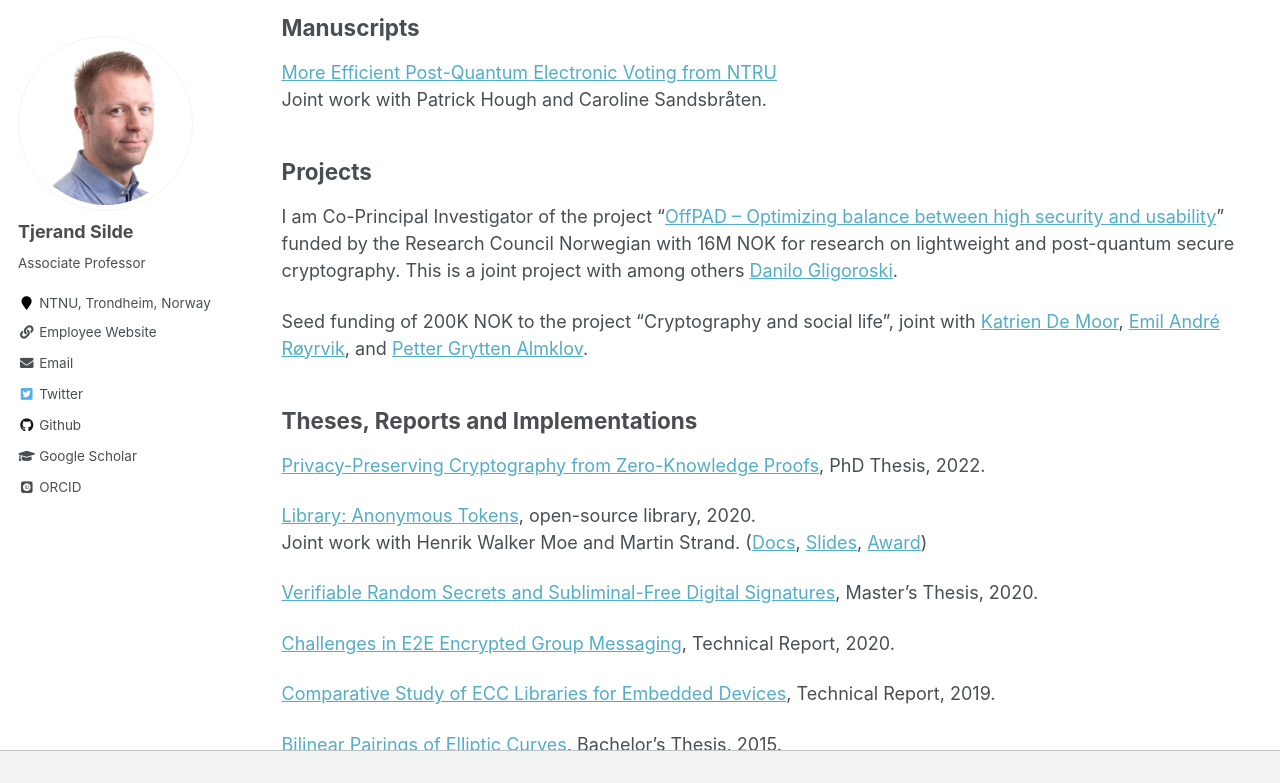
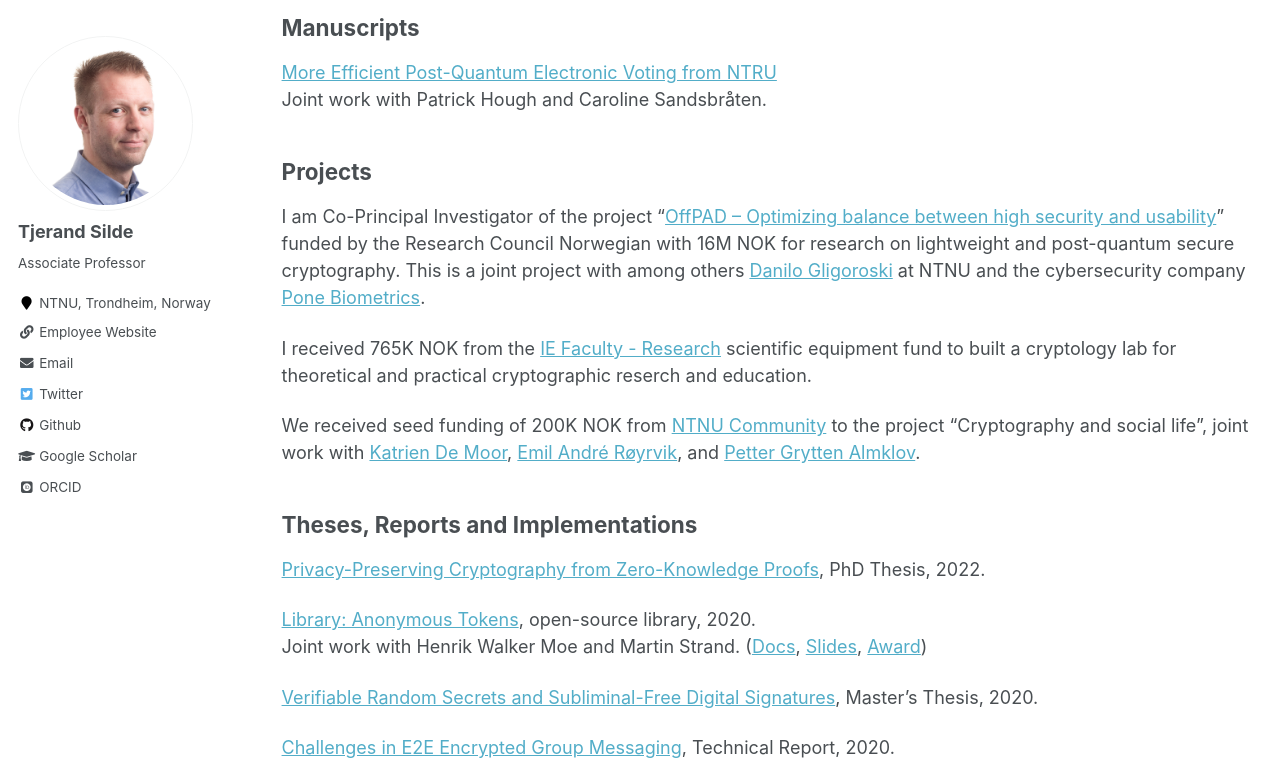
Before and after one commit to tjesi/tjesi.github.io, a Jekyll site: the page built from _pages/research.md, in a window 1280 px wide and 900 px high, scrolled down 1039 px, cut to the strip 0-783 px from the top of the window. Built offline with Jekyll 4.4.1, drawn with Linux system fonts in a browser that asks for light colours; some web fonts are replaced.

Commit message:
Update research.md

```diff
--- a/_pages/research.md
+++ b/_pages/research.md
@@ -44,9 +44,11 @@ Joint work with Patrick Hough and Caroline Sandsbråten.
 
 ## Projects
 
-I am Co-Principal Investigator of the project "[OffPAD -- Optimizing balance between high security and usability](https://prosjektbanken.forskningsradet.no/en/project/FORISS/321619)" funded by the Research Council Norwegian with 16M NOK for research on lightweight and post-quantum secure cryptography. This is a joint project with among others [Danilo Gligoroski](https://www.ntnu.edu/employees/danilo.gligoroski).
+I am Co-Principal Investigator of the project "[OffPAD -- Optimizing balance between high security and usability](https://prosjektbanken.forskningsradet.no/en/project/FORISS/321619)" funded by the Research Council Norwegian with 16M NOK for research on lightweight and post-quantum secure cryptography. This is a joint project with among others [Danilo Gligoroski](https://www.ntnu.edu/employees/danilo.gligoroski) at NTNU and the cybersecurity company [Pone Biometrics](https://ponebiometrics.com).
 
-Seed funding of 200K NOK to the project "Cryptography and social life", joint with [Katrien De Moor](https://www.ntnu.edu/employees/katrien.demoor), [Emil André Røyrvik](https://www.ntnu.edu/employees/emil.royrvik), and [Petter Grytten Almklov](https://www.ntnu.edu/employees/petter.almklov).
+I received 765K NOK from the [IE Faculty - Research](https://www.ntnu.edu/ie/research) scientific equipment fund to built a cryptology lab for theoretical and practical cryptographic reserch and education.
+
+We received seed funding of 200K NOK from [NTNU Community](https://www.ntnu.edu/community) to the project "Cryptography and social life", joint work with [Katrien De Moor](https://www.ntnu.edu/employees/katrien.demoor), [Emil André Røyrvik](https://www.ntnu.edu/employees/emil.royrvik), and [Petter Grytten Almklov](https://www.ntnu.edu/employees/petter.almklov).
 
 ## Theses, Reports and Implementations
 
```
